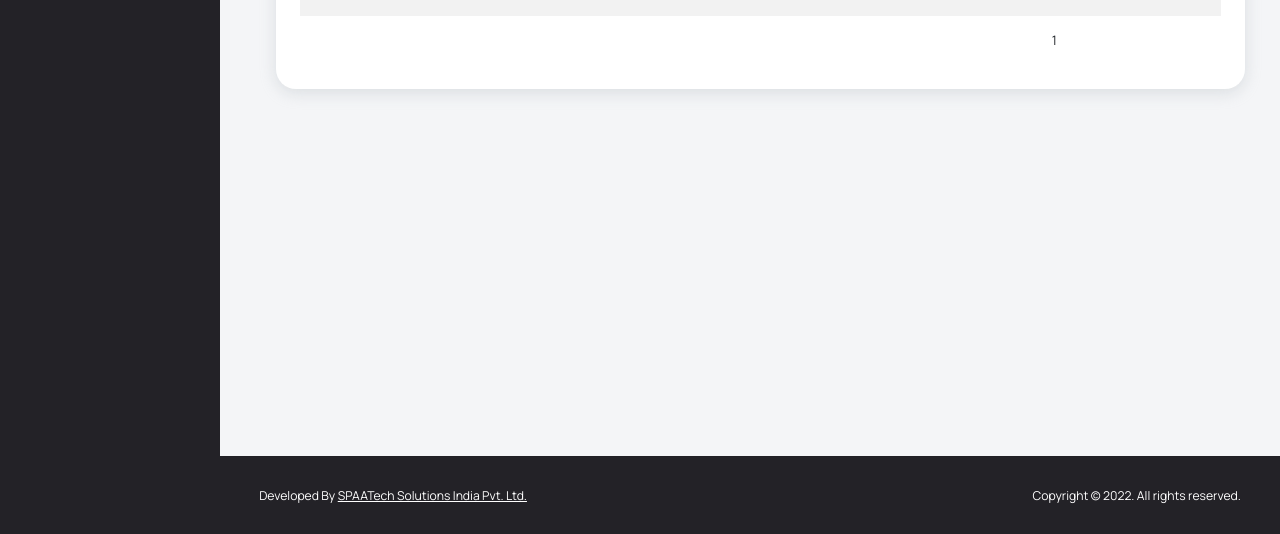
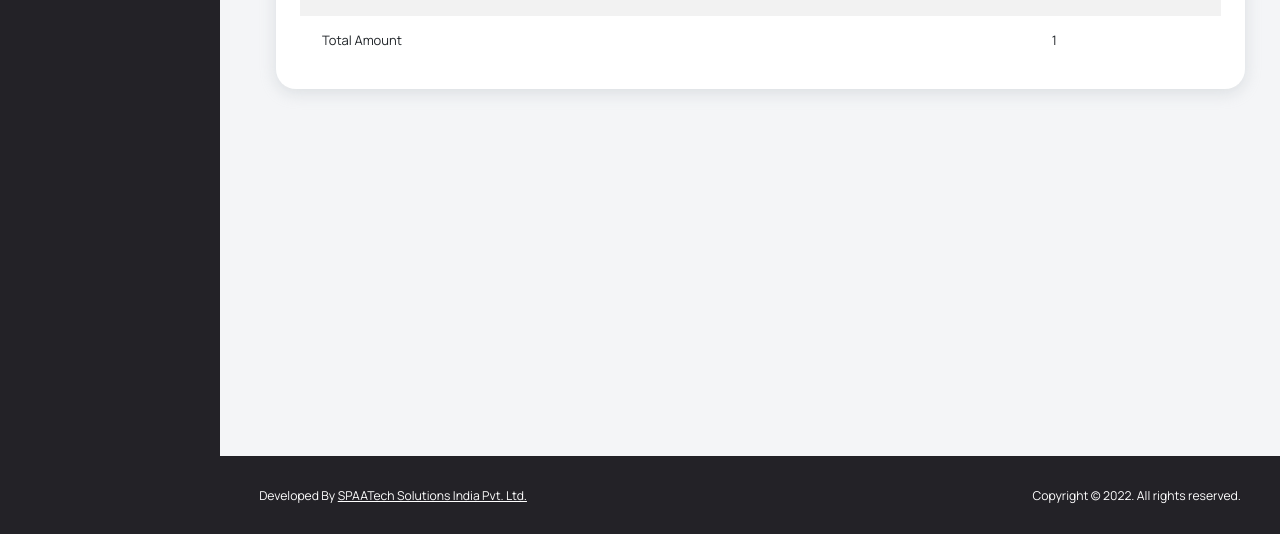
Before and after one commit to spaatechdev/projectsdev, a Django app: template plux/front/templates/purchaseOrder/orderDetailsList.html in a window 1280 px wide. Shown: the part 266-800 px from the top of the page. Run offline with Django 4.2, Linux system fonts and the light colour scheme; the template is opened without the code that fills it: most values are stand-ins (such as "Sample title", 1, 10 or a date in 2020); data that the repository does not hold is empty; some libraries are stand-ins or nearby versions.

Commit message:
purchaseOrderList

```diff
--- a/plux/front/templates/purchaseOrder/orderDetailsList.html
+++ b/plux/front/templates/purchaseOrder/orderDetailsList.html
@@ -60,7 +60,7 @@
                                 </tbody>
                                 <tfoot>
                                     <tr>
-                                        <td colspan="4"></td>
+                                        <td colspan="4">Total Amount</td>
                                         <td>{{purchaseHeader.total_amount}}</td>
                                     </tr>
                                 </tfoot>
```
